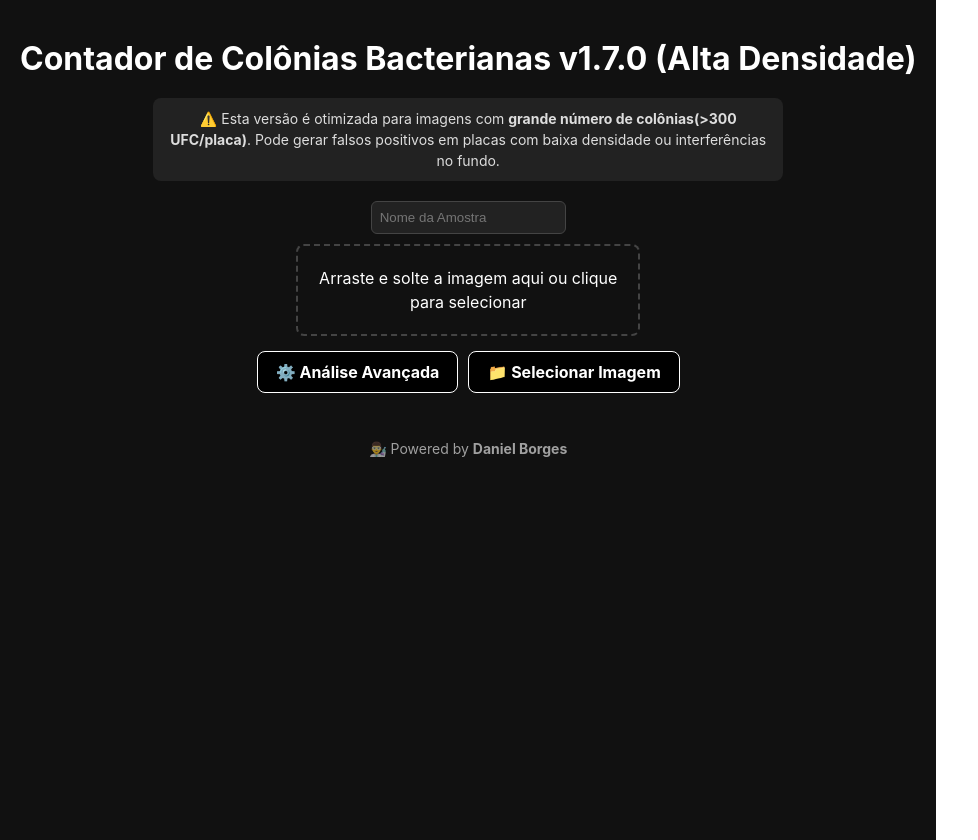
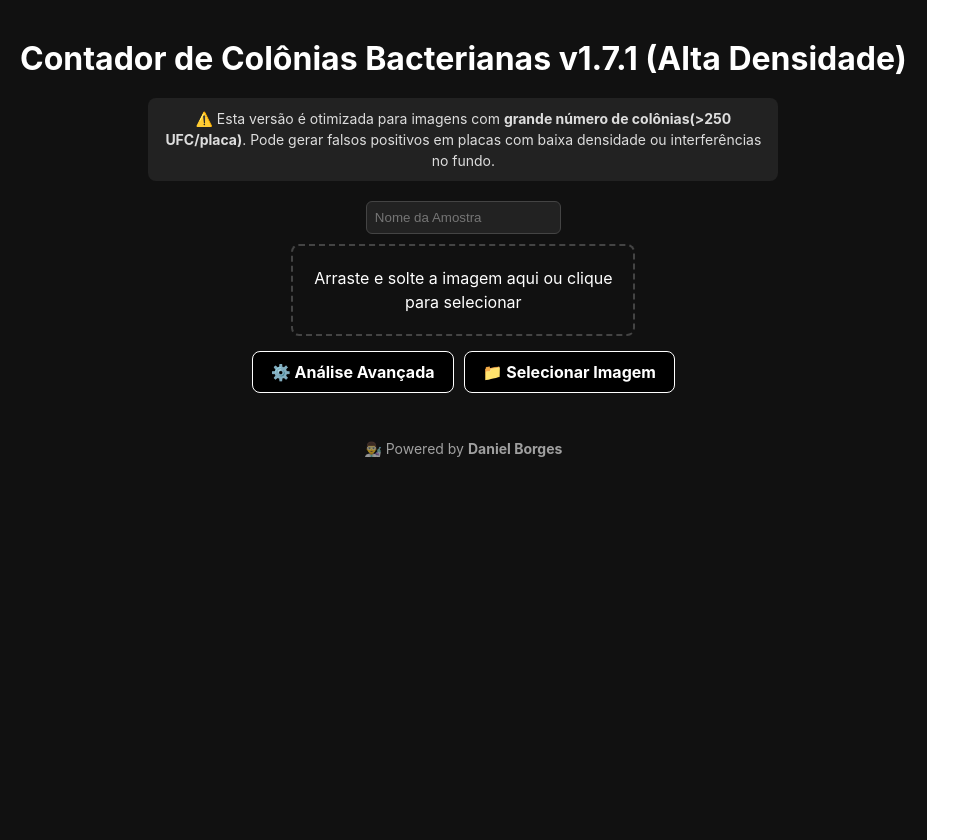
Before and after one commit to DanBo-DA/bacteria-colony-counter, a React (Vite) app in the folder frontend/: page / in a window 1280 px wide. Shown: the whole page, without its empty margins (0-978 px from the left). Built offline with nearby package versions, Linux system fonts and the light colour scheme; no server answers.

Commit message:
Update App.jsx

```diff
--- a/frontend/src/App.jsx
+++ b/frontend/src/App.jsx
@@ -288,9 +288,9 @@ function App() {
 
   return (
     <div className="app-container">
-      <h1 className="app-header">Contador de Colônias Bacterianas v1.7.0 (Alta Densidade)</h1>
+      <h1 className="app-header">Contador de Colônias Bacterianas v1.7.1 (Alta Densidade)</h1>
       <p className="caution-msg">
-        ⚠️ Esta versão é otimizada para imagens com <strong>grande número de colônias(&gt;300 UFC/placa)</strong>.
+        ⚠️ Esta versão é otimizada para imagens com <strong>grande número de colônias(&gt;250 UFC/placa)</strong>.
         Pode gerar falsos positivos em placas com baixa densidade ou interferências no fundo.
       </p>
       <UploadSection
```
